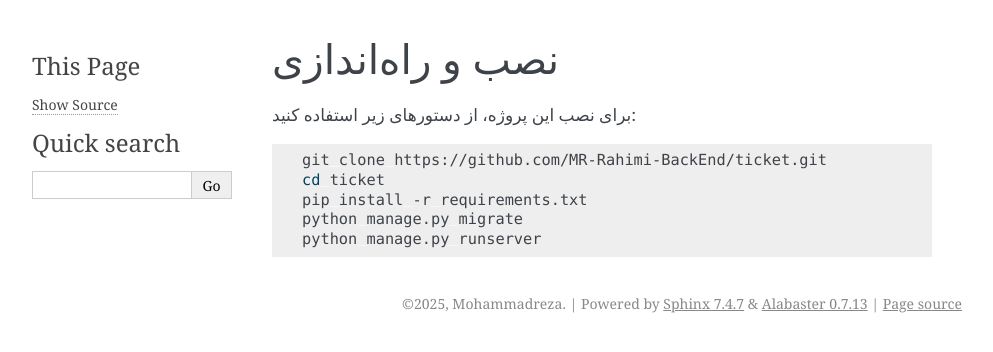
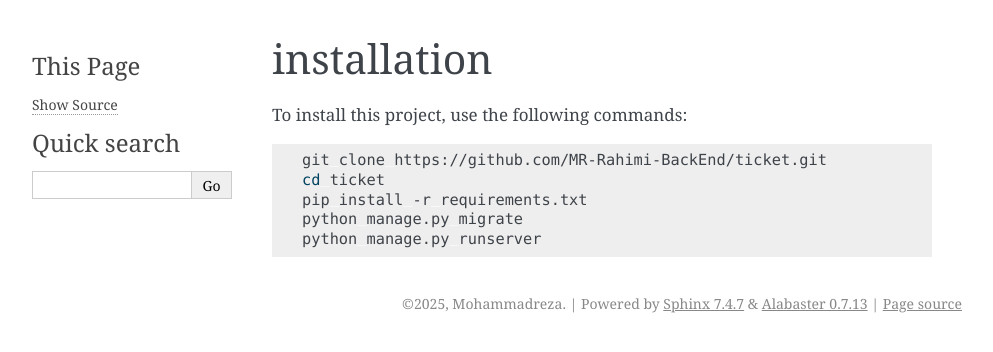
Before and after one commit to MR-Rahimi-BackEnd/ticket, a Sphinx documentation site: the page built from docs/installation.rst, in a window 1280 px wide. Shown: the top 352 px of the page, without its empty margins (148-1141 px from the left). Built offline with Sphinx 7.4.7, drawn with Linux system fonts in a browser that asks for light colours.

Commit message:
Added documentation content

```diff
--- a/docs/installation.rst
+++ b/docs/installation.rst
@@ -1,7 +1,6 @@
-نصب و راه‌اندازی
+installation
 ================
-
-برای نصب این پروژه، از دستورهای زیر استفاده کنید:
+To install this project, use the following commands:
 
 .. code-block:: bash
 
```
